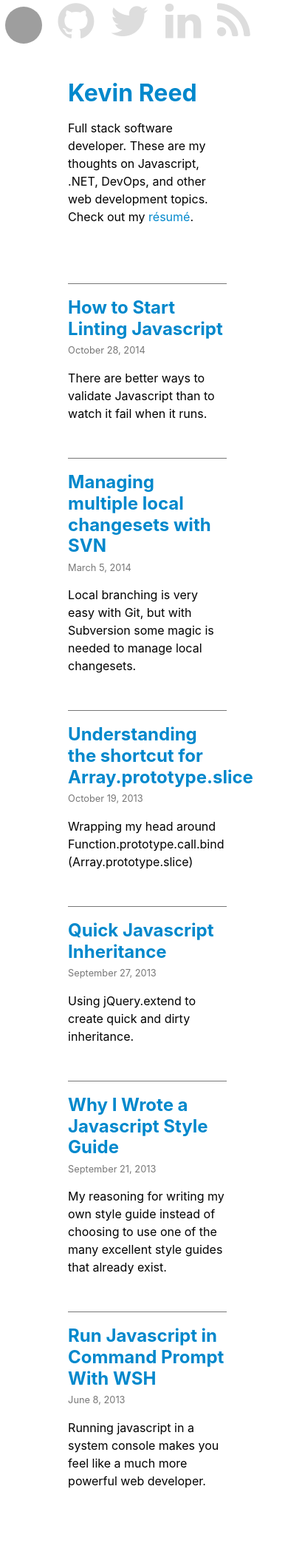
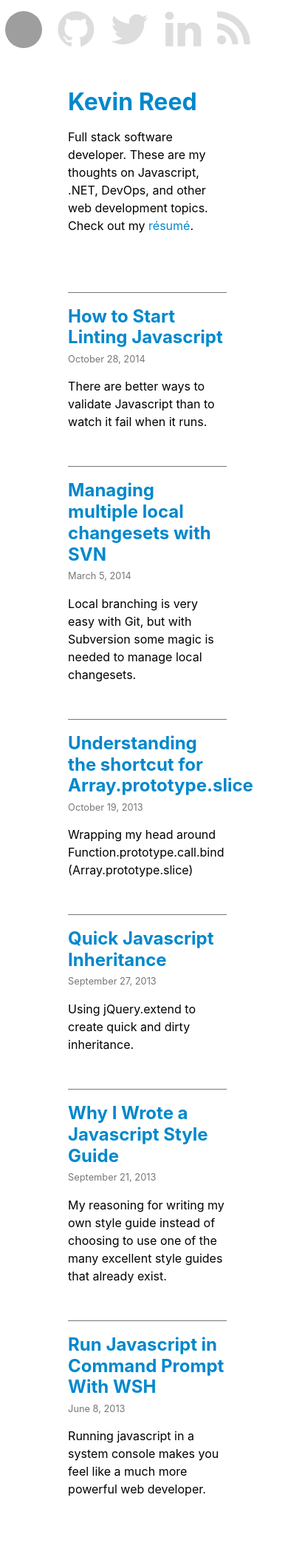
Before and after one commit to kavun/kavun.github.io, a Jekyll site: the page built from index.html, in a window 390 px wide. Shown: the whole page at 74% size. Built offline with Jekyll 4.4.1, drawn with Linux system fonts in a browser that asks for light colours; nearby versions of some CDN libraries; grey boxes are pictures that could not be loaded.

Commit message:
:phone: padding

```diff
--- a/_layouts/layout.html
+++ b/_layouts/layout.html
@@ -202,6 +202,7 @@
             }
             .leftnav i {
                 padding-left: 0.3em;
+                padding-top: 0.2em;
                 vertical-align: bottom;
             }
             .logo {
```
